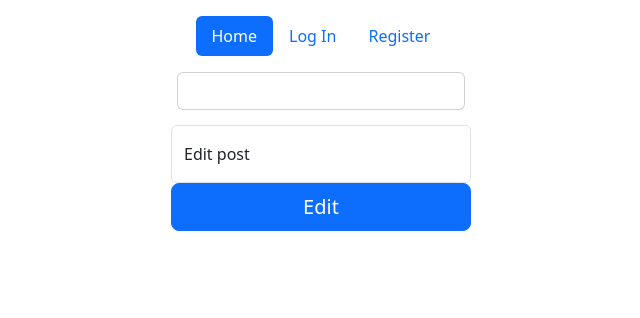
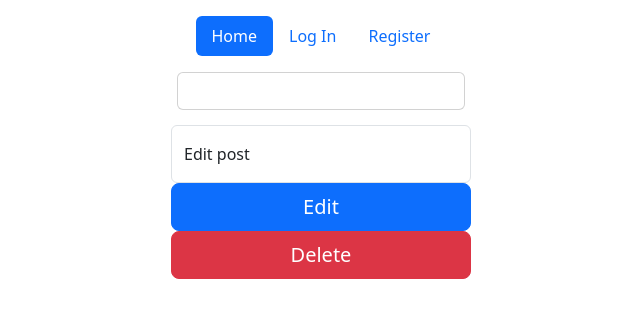
Before and after one commit to jericho2417/django_test, an Angular app in the folder frontend/projectapp/: page /post/1 in a window 1280 px wide. Shown: the top 318 px of the page, without its empty margins (319-959 px from the left). Built offline with nearby package versions, Linux system fonts and the light colour scheme; no server answers.

Commit message:
delete post -janrie melendrez

```diff
--- a/frontend/projectapp/src/app/pages/post/post.component.html
+++ b/frontend/projectapp/src/app/pages/post/post.component.html
@@ -22,4 +22,5 @@
     </div>
     <button class="w-100 btn btn-lg btn-primary" type="submit">Edit</button>
   </form>
+  <button class="w-100 btn btn-lg btn-danger" (click)="delete()">Delete</button>
 </main>
--- a/frontend/projectapp/src/app/pages/post/post.component.ts
+++ b/frontend/projectapp/src/app/pages/post/post.component.ts
@@ -1,4 +1,4 @@
-import { HttpClient } from '@angular/common/http';
+import { HttpClient, HttpHeaders } from '@angular/common/http';
 import { Component, ViewChild } from '@angular/core';
 import { NgForm } from '@angular/forms';
 import { ActivatedRoute, Router } from '@angular/router';
@@ -42,10 +42,20 @@ export class PostComponent {
         this.ngOnInit()
       },
       error: (error) => {
-        console.log(error)
-        this.router.navigate(['/login']);
-        ;
+        console.error('There was an error!', error);
       },
     });
   }
+  delete() {
+    const id = this.route.snapshot.paramMap.get('id');
+    this.http.request('delete', `http://127.0.0.1:8000/api/delete/${id}`)
+      .subscribe({
+        next: data => {
+          this.router.navigate(['/']);
+        },
+        error: error => {
+          console.error('There was an error!', error);
+        }
+      });
+  }
 }
```
